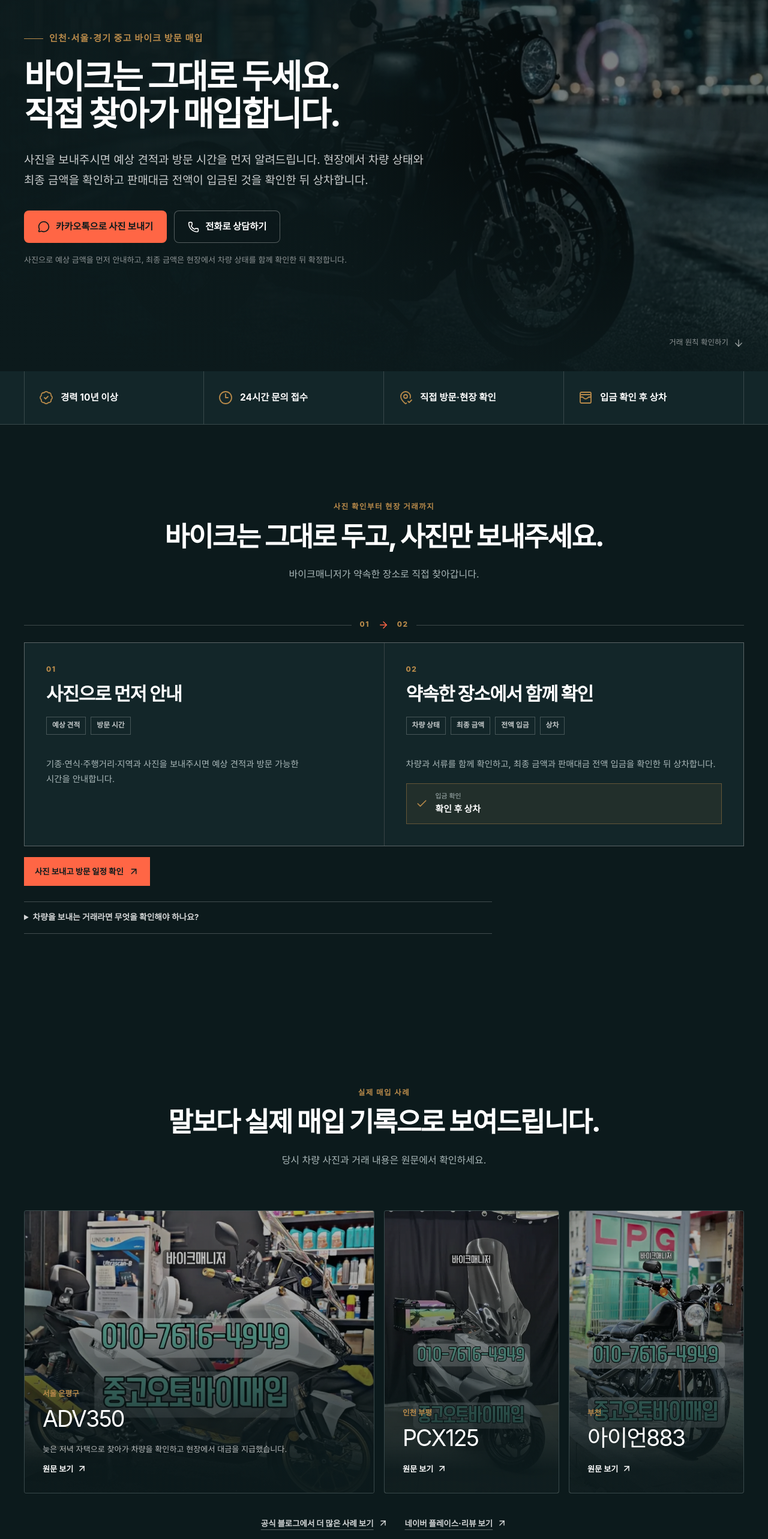
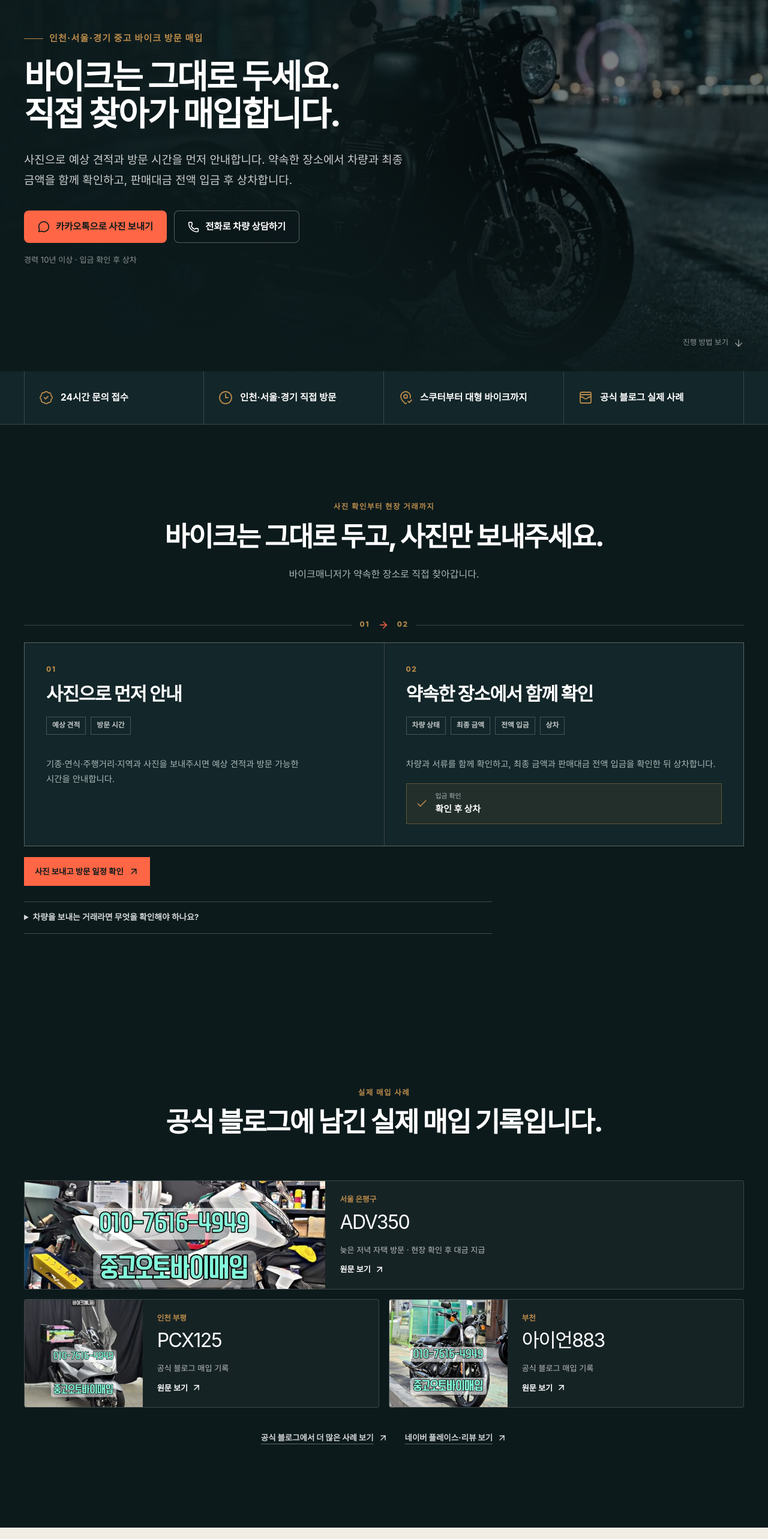
Before and after one commit to 12538253/bike-landing, a Next.js app: page / in a window 1280 px wide. Shown: the part 181-2747 px from the top of the page at 60% size. Built offline with nearby package versions, Linux system fonts and the light colour scheme.

Commit message:
fix: tighten landing evidence and support

```diff
--- a/app/globals.css
+++ b/app/globals.css
@@ -546,55 +546,46 @@ section[id] {
 
 .case-grid {
   display: grid;
-  grid-template-columns: minmax(0, 1.6fr) repeat(2, minmax(0, 0.8fr));
+  grid-template-columns: repeat(2, minmax(0, 1fr));
   gap: 16px;
 }
 
-.case-card,
-.case-card > a,
-.case-card__media,
-.case-card__overlay {
-  position: relative;
-}
-
 .case-card {
-  min-height: 470px;
-  overflow: hidden;
+  display: grid;
+  grid-template-columns: minmax(124px, 0.5fr) minmax(0, 1fr);
+  min-height: 178px;
+  overflow: clip;
   border: 1px solid var(--line-light);
   border-radius: 4px;
+  background: rgba(255, 255, 255, 0.045);
+}
+
+.case-card--featured {
+  grid-column: 1 / -1;
+  grid-template-columns: minmax(178px, 0.72fr) minmax(0, 1fr);
+}
+
+.case-card__media {
+  position: relative;
+  min-height: 100%;
+  overflow: hidden;
   background: var(--ink-soft);
-}
-
-.case-card > a {
-  display: block;
-  height: 100%;
-  min-height: inherit;
-  overflow: hidden;
-}
-
-.case-card__media,
-.case-card__overlay {
-  position: absolute;
-  inset: 0;
 }
 
 .case-card__media img {
   object-fit: cover;
-  filter: saturate(0.68) contrast(1.08) brightness(0.74);
+  filter: saturate(0.78) contrast(1.04);
   transform: scale(1);
   transition: transform 0.45s ease;
 }
 
-.case-card__overlay {
-  z-index: 1;
-  background: linear-gradient(180deg, rgba(12, 26, 28, 0.04) 24%, rgba(12, 26, 28, 0.97) 92%);
-}
-
 .case-card__content {
-  position: absolute;
-  z-index: 2;
-  inset: auto 0 0;
-  padding: 30px;
+  display: flex;
+  flex-direction: column;
+  align-items: flex-start;
+  justify-content: center;
+  min-width: 0;
+  padding: 22px 24px;
 }
 
 .case-card__content > p {
@@ -605,11 +596,11 @@ section[id] {
 
 .case-card__content h3 {
   margin-top: 4px;
-  font-size: clamp(1.65rem, 3vw, 2.35rem);
+  font-size: clamp(1.4rem, 2.5vw, 2rem);
   letter-spacing: -0.05em;
 }
 
-.case-card__summary,
+.case-card__proof,
 .case-card__link {
   display: flex;
   margin-top: 12px;
@@ -871,23 +862,26 @@ button.visit-flow__stage-summary {
   }
 }
 
-.purchase-guide__inner {
+.support-layout {
   display: grid;
   grid-template-columns: minmax(0, 0.8fr) minmax(0, 1fr);
   gap: clamp(40px, 9vw, 120px);
   align-items: start;
 }
 
-.purchase-guide .section-heading {
+.support-section .section-heading {
   margin-bottom: 0;
 }
 
-.purchase-guide__details {
+.support-list {
   border-top: 1px solid var(--line);
+}
+
+.support-list details {
   border-bottom: 1px solid var(--line);
 }
 
-.purchase-guide__details summary {
+.support-list summary {
   display: flex;
   min-height: 82px;
   cursor: pointer;
@@ -900,81 +894,25 @@ button.visit-flow__stage-summary {
   list-style: none;
 }
 
-.purchase-guide__details summary::-webkit-details-marker {
+.support-list summary::-webkit-details-marker {
   display: none;
 }
 
-.purchase-guide__details summary svg {
+.support-list summary svg {
   flex: 0 0 auto;
   color: var(--brass-deep);
   transition: transform 0.22s ease;
 }
 
-.purchase-guide__details[open] summary svg {
+.support-list details[open] summary svg {
   transform: rotate(180deg);
 }
 
-.purchase-guide__details > p {
-  padding: 0 46px 26px 2px;
-  color: var(--muted);
-  font-size: 0.91rem;
-  line-height: 1.75;
-}
-
-.faq-layout {
-  display: grid;
-  grid-template-columns: minmax(0, 0.68fr) minmax(0, 1fr);
-  gap: clamp(40px, 9vw, 120px);
-  align-items: start;
-}
-
-.faq-heading {
-  position: sticky;
-  top: calc(var(--header-height) + 42px);
-  margin-bottom: 0;
-}
-
-.faq-list {
-  border-top: 1px solid var(--line);
-}
-
-.faq-list details {
-  border-bottom: 1px solid var(--line);
-}
-
-.faq-list summary {
-  display: flex;
-  min-height: 82px;
-  cursor: pointer;
-  align-items: center;
-  justify-content: space-between;
-  gap: 20px;
-  padding: 22px 2px;
-  font-size: 1rem;
-  font-weight: 780;
-  list-style: none;
-}
-
-.faq-list summary::-webkit-details-marker {
-  display: none;
-}
-
-.faq-list summary svg {
-  flex: 0 0 auto;
-  color: var(--brass-deep);
-  transition: transform 0.22s ease;
-}
-
-.faq-list details[open] summary svg {
-  transform: rotate(180deg);
-}
-
-.faq-answer {
+.support-answer {
   animation: detailsReveal 0.22s ease-out both;
 }
 
-.faq-answer p {
-  max-width: 650px;
+.support-answer > p {
   padding: 0 46px 26px 2px;
   color: var(--muted);
   font-size: 0.91rem;
@@ -1006,6 +944,16 @@ button.visit-flow__stage-summary {
   grid-template-columns: minmax(0, 0.65fr) minmax(0, 1fr);
   gap: clamp(46px, 10vw, 130px);
   align-items: center;
+}
+
+.final-copy {
+  grid-column: 2;
+  grid-row: 1;
+}
+
+.final-location {
+  grid-column: 1;
+  grid-row: 1;
 }
 
 .final-location {
@@ -1194,21 +1142,6 @@ button.visit-flow__stage-summary {
   .case-card:hover .case-card__media img {
     transform: scale(1.03);
   }
-
-  .case-card__summary,
-  .case-card__link {
-    opacity: 0;
-    transform: translateY(8px);
-    transition: opacity 0.26s ease, transform 0.26s ease;
-  }
-
-  .case-card:hover .case-card__summary,
-  .case-card:hover .case-card__link,
-  .case-card:focus-within .case-card__summary,
-  .case-card:focus-within .case-card__link {
-    opacity: 1;
-    transform: translateY(0);
-  }
 }
 
 @media (max-width: 1100px) {
@@ -1218,22 +1151,6 @@ button.visit-flow__stage-summary {
 
   .trust-point {
     padding-inline: 18px;
-  }
-}
-
-@media (min-width: 761px) and (max-width: 1119px) {
-  .case-grid {
-    grid-template-columns: minmax(0, 1.6fr) minmax(0, 0.8fr);
-    grid-template-rows: repeat(2, minmax(0, 1fr));
-  }
-
-  .case-card--featured {
-    grid-column: 1;
-    grid-row: 1 / span 2;
-  }
-
-  .case-card--portrait {
-    grid-column: 2;
   }
 }
 
@@ -1279,7 +1196,7 @@ button.visit-flow__stage-summary {
   }
 
   .quote-layout,
-  .faq-layout,
+  .support-layout,
   .final-section__inner {
     grid-template-columns: 1fr;
   }
@@ -1288,26 +1205,23 @@ button.visit-flow__stage-summary {
     grid-template-columns: repeat(2, minmax(0, 1fr));
   }
 
-  .case-card {
-    min-height: 410px;
-  }
-
-  .faq-heading {
+  .support-heading {
     position: static;
     margin-bottom: 28px;
   }
 
-  .purchase-guide__inner {
-    grid-template-columns: 1fr;
-    gap: 30px;
-  }
-
   .site-footer__inner {
     grid-template-columns: 1fr 1fr;
   }
 
   .site-footer small {
     grid-column: 1 / -1;
+  }
+
+  .final-copy,
+  .final-location {
+    grid-column: auto;
+    grid-row: auto;
   }
 }
 
@@ -1468,22 +1382,51 @@ button.visit-flow__stage-summary {
     display: none;
   }
 
+  .case-grid {
+    grid-template-columns: repeat(2, minmax(0, 1fr));
+  }
+
+  .case-card {
+    display: flex;
+    min-height: 0;
+    flex-direction: column;
+  }
+
   .case-card--featured {
-    min-height: 280px;
-  }
-
-  .case-card--portrait {
-    min-height: 230px;
+    grid-column: 1 / -1;
+  }
+
+  .case-card__media {
+    min-height: 104px;
+    aspect-ratio: 4 / 3;
+  }
+
+  .case-card--featured .case-card__media {
+    min-height: 156px;
+    aspect-ratio: 16 / 7;
   }
 
   .case-card__content {
-    padding: 24px;
-  }
-
-  .case-card__summary,
+    padding: 15px 14px 17px;
+  }
+
+  .case-card__content > p {
+    font-size: 0.7rem;
+  }
+
+  .case-card__content h3 {
+    font-size: 1.25rem;
+  }
+
+  .case-card__proof,
   .case-card__link {
-    opacity: 1;
-    transform: none;
+    margin-top: 8px;
+    font-size: 0.73rem;
+  }
+
+  .case-card__link svg {
+    width: 14px;
+    height: 14px;
   }
 
   .case-links {
@@ -1497,12 +1440,7 @@ button.visit-flow__stage-summary {
     text-align: center;
   }
 
-  .faq-list summary {
-    min-height: 76px;
-    font-size: 0.94rem;
-  }
-
-  .purchase-guide__details summary {
+  .support-list summary {
     min-height: 76px;
     font-size: 0.94rem;
   }
--- a/app/page.tsx
+++ b/app/page.tsx
@@ -1,13 +1,12 @@
 import CaseStudies from "@/components/CaseStudies";
-import FAQSection from "@/components/FAQSection";
 import Footer from "@/components/Footer";
 import Header from "@/components/Header";
 import Hero from "@/components/Hero";
 import LocationFinal from "@/components/LocationFinal";
-import PurchaseGuide from "@/components/PurchaseGuide";
 import QuoteChecklist from "@/components/QuoteChecklist";
 import VisitFlowSection from "@/components/VisitFlowSection";
 import TrustBar from "@/components/TrustBar";
+import SupportSection from "@/components/SupportSection";
 
 export default function Home() {
   return (
@@ -19,8 +18,7 @@ export default function Home() {
         <VisitFlowSection />
         <CaseStudies />
         <QuoteChecklist />
-        <PurchaseGuide />
-        <FAQSection />
+        <SupportSection />
         <LocationFinal />
       </main>
       <Footer />
--- a/components/CaseStudies.tsx
+++ b/components/CaseStudies.tsx
@@ -4,8 +4,8 @@ import { ArrowUpRight } from "lucide-react";
 import { site } from "@/content/site";
 
 const caseImageSizes = {
-  featured: "(max-width: 760px) 100vw, (max-width: 1119px) 67vw, 50vw",
-  portrait: "(max-width: 760px) 100vw, (max-width: 1119px) 33vw, 25vw",
+  featured: "(max-width: 760px) 100vw, 420px",
+  portrait: "(max-width: 760px) 50vw, 300px",
 } satisfies Record<(typeof site.cases)[number]["layout"], string>;
 
 export default function CaseStudies() {
@@ -15,7 +15,6 @@ export default function CaseStudies() {
         <div className="section-heading section-heading--light">
           <p>{site.caseStudySection.eyebrow}</p>
           <h2 id="cases-title">{site.caseStudySection.title}</h2>
-          <span>{site.caseStudySection.description}</span>
         </div>
 
         <div className="case-grid">
@@ -23,11 +22,6 @@ export default function CaseStudies() {
             <article
               className={`case-card case-card--${caseStudy.layout}`}
               key={`${caseStudy.region}-${caseStudy.model}`}
-            >
-              <a
-                href={caseStudy.sourceUrl}
-                target="_blank"
-                rel="noreferrer"
             >
               <div className="case-card__media">
                 <Image
@@ -38,19 +32,15 @@ export default function CaseStudies() {
                   style={{ objectPosition: caseStudy.imagePosition }}
                 />
               </div>
-                <div className="case-card__overlay" />
               <div className="case-card__content">
                 <p>{caseStudy.region}</p>
                 <h3>{caseStudy.model}</h3>
-                  {caseStudy.summary ? (
-                    <span className="case-card__summary">{caseStudy.summary}</span>
-                  ) : null}
-                  <span className="case-card__link">
+                <span className="case-card__proof">{caseStudy.proof}</span>
+                <a className="case-card__link" href={caseStudy.sourceUrl} target="_blank" rel="noreferrer">
                   <span className="sr-only">{caseStudy.sourceLabel}. </span>
                   {site.caseStudySection.cardLinkLabel} <ArrowUpRight aria-hidden="true" size={17} />
-                  </span>
+                </a>
               </div>
-              </a>
             </article>
           ))}
         </div>
--- a/components/LocationFinal.tsx
+++ b/components/LocationFinal.tsx
@@ -4,11 +4,34 @@ import { site } from "@/content/site";
 
 export default function LocationFinal() {
   const phone = site.contact.finalPhone;
+  const kakao = site.contact.finalKakao;
 
   return (
     <section className="final-section" id="contact" data-testid="final-cta" aria-labelledby="final-title">
       <div className="final-section__grid" aria-hidden="true" />
       <div className="site-shell final-section__inner">
+        <div className="final-copy">
+          <p>{site.locationSection.eyebrow}</p>
+          <h2 id="final-title">{site.locationSection.title}</h2>
+          <div className="final-copy__actions">
+            <a
+              className="button button--primary"
+              href={kakao.href}
+              target="_blank"
+              rel="noreferrer"
+            >
+              <MessageCircle aria-hidden="true" size={20} />
+              {kakao.label}
+            </a>
+            <a className="button button--ghost" href={phone.href} data-cta={phone.ctaId}>
+              <Phone aria-hidden="true" size={19} />
+              {phone.label}
+            </a>
+          </div>
+          <a className="final-copy__phone" href={site.phone.href}>
+            {site.phone.display}
+          </a>
+        </div>
         <div className="final-location">
           <span className="final-location__icon">
             <MapPin aria-hidden="true" size={25} />
@@ -20,29 +43,6 @@ export default function LocationFinal() {
             {site.locationSection.mapLink.label} <ArrowUpRight aria-hidden="true" size={17} />
           </a>
         </div>
-
-        <div className="final-copy">
-          <p>{site.locationSection.eyebrow}</p>
-          <h2 id="final-title">{site.locationSection.title}</h2>
-          <div className="final-copy__actions">
-            <a
-              className="button button--primary"
-              href={site.contact.heroKakao.href}
-              target="_blank"
-              rel="noreferrer"
-            >
-              <MessageCircle aria-hidden="true" size={20} />
-              {site.contact.heroKakao.label}
-            </a>
-            <a className="button button--ghost" href={phone.href} data-cta={phone.ctaId}>
-              <Phone aria-hidden="true" size={19} />
-              {phone.label}
-            </a>
-          </div>
-          <a className="final-copy__phone" href={site.phone.href}>
-            {site.phone.display}
-          </a>
-        </div>
       </div>
     </section>
   );
--- a/content/site.ts
+++ b/content/site.ts
@@ -28,7 +28,7 @@ export type CaseStudy = Readonly<{
   layout: "featured" | "portrait";
   region: string;
   model: string;
-  summary?: string;
+  proof: string;
   sourceUrl: string;
   sourceLabel: string;
   image: string;
@@ -63,20 +63,15 @@ export type QuoteSectionCopy = SectionCopy & Readonly<{
 }>;
 
 export type CaseStudySectionCopy = SectionCopy & Readonly<{
-  description: string;
+  description?: string;
   cardLinkLabel: string;
   indexLink: ContactLink;
   placeLink: ExternalLink;
 }>;
 
-export type PurchaseGuideCopy = SectionCopy & Readonly<{
+export type SupportSectionCopy = SectionCopy & Readonly<{
   description: string;
   disclosure: DisclosureCopy;
-}>;
-
-export type FaqSectionCopy = Readonly<{
-  eyebrow: string;
-  title: string;
   items: readonly FaqItem[];
 }>;
 
@@ -146,7 +141,7 @@ export const site = {
     officialBlog: officialBlogUrl,
   },
   navigation: [
-    { label: "거래 경로", href: "#process" },
+    { label: "진행 방법", href: "#process" },
     { label: "매입 사례", href: "#cases" },
     { label: "자주 묻는 질문", href: "#faq" },
   ] satisfies readonly NavigationLink[],
@@ -172,10 +167,9 @@ export const site = {
       "직접 찾아가 매입합니다.",
     ],
     description:
-      "사진을 보내주시면 예상 견적과 방문 시간을 먼저 알려드립니다. 현장에서 차량 상태와 최종 금액을 확인하고 판매대금 전액이 입금된 것을 확인한 뒤 상차합니다.",
-    note:
-      "사진으로 예상 금액을 먼저 안내하고, 최종 금액은 현장에서 차량 상태를 함께 확인한 뒤 확정합니다.",
-    scrollLabel: "거래 원칙 확인하기",
+      "사진으로 예상 견적과 방문 시간을 먼저 안내합니다. 약속한 장소에서 차량과 최종 금액을 함께 확인하고, 판매대금 전액 입금 후 상차합니다.",
+    note: "경력 10년 이상 · 입금 확인 후 상차",
+    scrollLabel: "진행 방법 보기",
   },
   contact: {
     heroKakao: {
@@ -184,8 +178,14 @@ export const site = {
       ctaId: "hero-kakao",
       external: true,
     } satisfies ContactLink,
+    finalKakao: {
+      label: "사진 보내고 예상 견적 확인",
+      href: kakaoChatUrl,
+      ctaId: "hero-kakao",
+      external: true,
+    } satisfies ContactLink,
     headerPhone: {
-      label: "24시간 문의",
+      label: "전화 상담",
       href: `tel:${phoneNumber}`,
       ctaId: "header-phone",
     } satisfies ContactLink,
@@ -196,7 +196,7 @@ export const site = {
       external: true,
     } satisfies ContactLink,
     finalPhone: {
-      label: "전화로 상담하기",
+      label: "전화로 차량 상담하기",
       href: `tel:${phoneNumber}`,
       ctaId: "final-phone",
     } satisfies ContactLink,
@@ -234,19 +234,17 @@ export const site = {
   } satisfies VisitFlowCopy,
   trustSection: {
     title: "거래 원칙",
-    // Public source for the confirmed career claim: https://m.blog.naver.com/bikemanager4949
-    points: ["경력 10년 이상", "24시간 문의 접수", "직접 방문·현장 확인", "입금 확인 후 상차"],
+    points: ["24시간 문의 접수", "인천·서울·경기 직접 방문", "스쿠터부터 대형 바이크까지", "공식 블로그 실제 사례"],
   } satisfies TrustSectionCopy,
   quoteSection: {
     eyebrow: "견적 준비",
     title: "사진 몇 장과 기본 정보만 보내주세요.",
-    description: "밝은 곳에서 차량 전체와 하자 부위를 가까이 찍어주세요.",
+    description: "밝은 곳에서 차량 전체와 확인이 필요한 부위를 가까이 찍어주세요.",
     items: ["기종", "연식", "주행거리", "하자 내역", "폐지 여부", "검사 여부", "지역", "바이크 사진"],
   } satisfies QuoteSectionCopy,
   caseStudySection: {
     eyebrow: "실제 매입 사례",
-    title: "말보다 실제 매입 기록으로 보여드립니다.",
-    description: "당시 차량 사진과 거래 내용은 원문에서 확인하세요.",
+    title: "공식 블로그에 남긴 실제 매입 기록입니다.",
     cardLinkLabel: "원문 보기",
     indexLink: {
       label: "공식 블로그에서 더 많은 사례 보기",
@@ -265,8 +263,7 @@ export const site = {
       layout: "featured",
       region: "서울 은평구",
       model: "ADV350",
-      summary:
-        "늦은 저녁 자택으로 찾아가 차량을 확인하고 현장에서 대금을 지급했습니다.",
+      proof: "늦은 저녁 자택 방문 · 현장 확인 후 대금 지급",
       sourceUrl: "https://m.blog.naver.com/bikemanager4949/224355424035",
       sourceLabel: "공식 블로그에서 서울 은평구 ADV350 매입 기록 보기",
       image: "/images/cases/adv350.webp",
@@ -277,6 +274,7 @@ export const site = {
       layout: "portrait",
       region: "인천 부평",
       model: "PCX125",
+      proof: "공식 블로그 매입 기록",
       sourceUrl: "https://m.blog.naver.com/bikemanager4949/224362894515",
       sourceLabel: "공식 블로그에서 인천 부평 PCX125 매입 기록 보기",
       image: "/images/cases/pcx125.webp",
@@ -287,6 +285,7 @@ export const site = {
       layout: "portrait",
       region: "부천",
       model: "아이언883",
+      proof: "공식 블로그 매입 기록",
       sourceUrl: "https://m.blog.naver.com/bikemanager4949/224351926598",
       sourceLabel: "공식 블로그에서 부천 아이언883 매입 기록 보기",
       image: "/images/cases/iron883.webp",
@@ -294,37 +293,33 @@ export const site = {
       imagePosition: "center 52%",
     },
   ] satisfies readonly CaseStudy[],
-  purchaseGuide: {
-    eyebrow: "매입 가능 범위",
-    title: "스쿠터부터 대형 바이크까지 매입 상담합니다.",
-    description: "차량 상태와 등록 정보를 먼저 확인하고 매입 가능 여부와 필요한 서류를 알려드립니다.",
+  supportSection: {
+    eyebrow: "상담·서류 안내",
+    title: "스쿠터부터 대형 바이크까지 상담합니다.",
+    description: "차량 상태와 등록 정보를 확인해 진행 가능 여부와 필요한 서류를 안내합니다.",
     disclosure: {
       summary: "명의·서류가 다른 경우",
       answer:
-        "보통 신분증과 이륜자동차 사용신고필증 또는 폐지증명서를 확인합니다. 타인·법인·외국인 명의, 미성년자 소유, 서류 분실, 차대번호 훼손·재타각 차량은 추가 확인 후 필요한 서류와 진행 방법을 안내합니다.",
+        "보통 신분증과 이륜자동차 사용신고필증 또는 폐지증명서를 확인합니다. 타인·법인·외국인 명의, 미성년자 소유, 서류 분실, 차대번호 훼손·재타각 차량은 현재 상태를 알려주시면 필요한 확인 사항과 서류를 안내합니다.",
     },
-  } satisfies PurchaseGuideCopy,
-  faqSection: {
-    eyebrow: "자주 묻는 질문",
-    title: "문의할 때 많이 묻는 내용입니다.",
     items: [
       {
-        question: "사진 견적이 최종 금액인가요?",
+        question: "최종 금액은 어떻게 정하나요?",
         answer:
-          "사진 견적은 예상 금액입니다. 현장에서 차량과 서류를 확인하고 달라지는 이유와 최종 금액을 설명한 뒤 판매자가 동의하면 거래합니다.",
+          "사진으로 예상 금액을 먼저 안내합니다. 현장에서 차량과 서류를 함께 확인하고, 변동 사유와 최종 금액을 설명드린 뒤 동의하신 금액으로 거래합니다.",
       },
       {
-        question: "당일이나 늦은 시간에도 방문할 수 있나요?",
+        question: "방문 시간은 어떻게 정하나요?",
         answer:
-          "24시간 편하게 문의하세요. 인천·서울·경기 지역은 당일·야간 방문도 일정에 맞춰 최대한 빠르게 조율해드립니다.",
+          "문의는 24시간 접수합니다. 인천·서울·경기 지역과 당일 일정을 확인해 방문 가능한 시간을 안내하며, 늦은 시간도 일정에 맞춰 조율합니다.",
       },
       {
-        question: "번호판이 있거나 폐지 전인 차량도 상담할 수 있나요?",
+        question: "개인 거래와 업체 매입은 어떻게 다른가요?",
         answer:
-          "가능합니다. 등록 상태와 본인 소유 여부를 먼저 확인하고 필요한 서류와 절차를 알려드립니다.",
+          "일정 조율과 현장 처리를 한 번에 마치고 싶다면 업체 매입이 잘 맞습니다. 가격을 가장 우선한다면 개인 거래도 함께 비교해 보세요.",
       },
     ],
-  } satisfies FaqSectionCopy,
+  } satisfies SupportSectionCopy,
   locationSection: {
     storeLabel: "인천 오프라인 매장",
     hours: "24시간 문의 접수 · 방문 전 연락",
```
Also changed, not shown: components/FAQSection.tsx (deleted, +0 -29 lines), components/PurchaseGuide.tsx (deleted, +0 -25 lines), components/SupportSection.tsx (added, +41 -0 lines), .superpowers/sdd/2026-08-16-strategy-preserving-review-fixes/task-2-report.md (added), 2 other files (tests, documents, lock files or other folders). Lines whose indentation alone changed are shown as unchanged.
